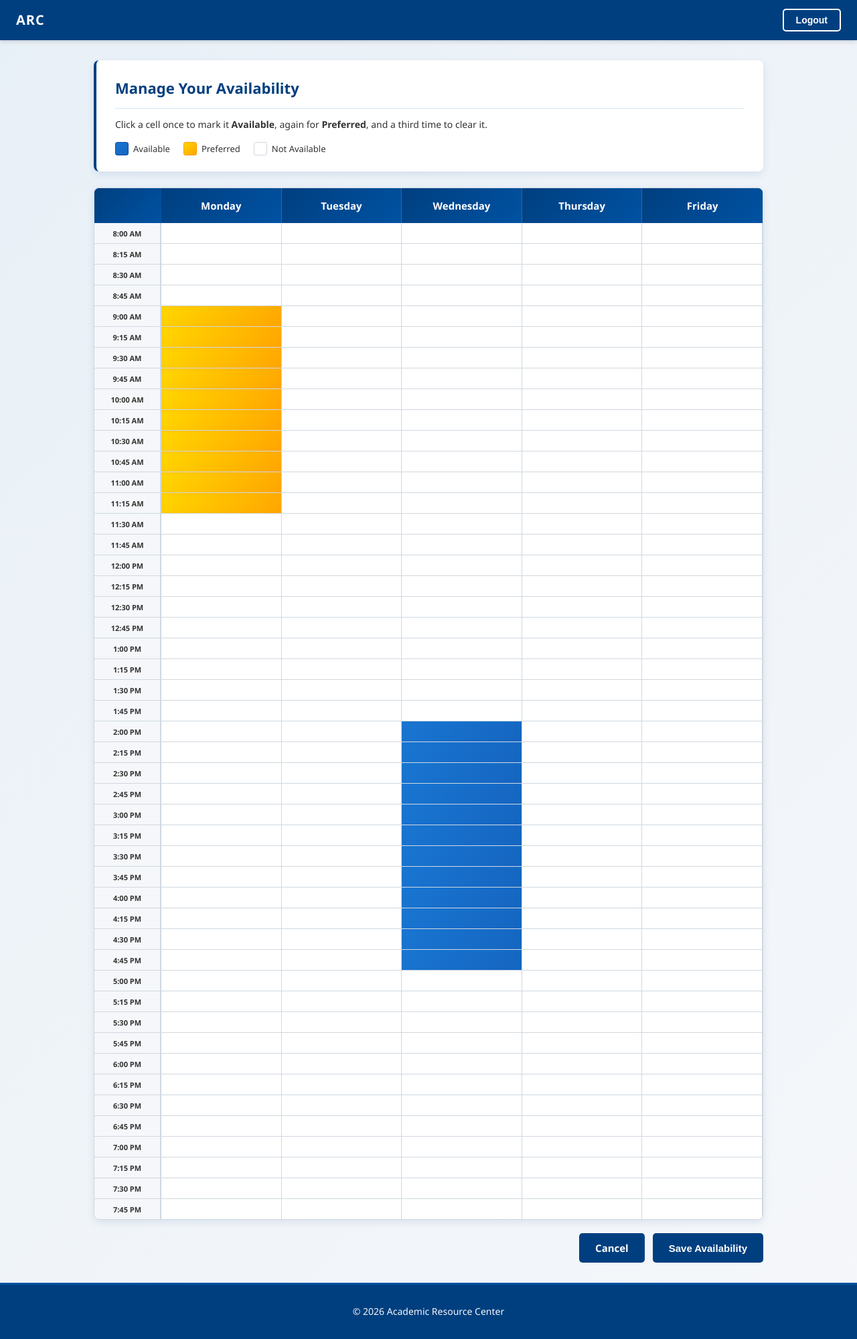
After one commit to GravesSoftwareDev/ARC---Scheduling-App, a Django app: page /availability/ in a window 1280 px wide. The commit adds this page. Shown: the whole page at 67% size. Run offline with Django 5.2, Linux system fonts and the light colour scheme; a user stored in the database is signed in; data comes from the database, SQL or seed files in the repository; both versions use the stored data as it was after the commit.

Commit message:
Availability form done

```diff
--- a/scheduling_app/account/forms.py
+++ b/scheduling_app/account/forms.py
@@ -1,7 +1,7 @@
 from django import forms
 from django.contrib.auth import get_user_model
 from django.contrib.auth.forms import UserCreationForm
-from .models import Subject, OperatingHours
+from .models import Subject, OperatingHours, WeeklyAvailability
 
 User = get_user_model()
 
--- /dev/null
+++ b/scheduling_app/account/templates/account/availability.html
@@ -0,0 +1,183 @@
+{% extends "account/base.html" %}
+{% load custom_filters %}
+{% block title %}Manage Availability - Academic Resource Center{% endblock %}
+
+{% block content %}
+<div class="avail-page-container">
+    <div class="avail-page-header">
+        <h2>Manage Your Availability</h2>
+        <p class="avail-page-subtitle">
+            Click a cell once to mark it <strong>Available</strong>, again for
+            <strong>Preferred</strong>, and a third time to clear it.
+        </p>
+        <div class="avail-legend">
+            <span class="legend-item">
+                <span class="legend-swatch" style="background:linear-gradient(135deg,#1976D2 0%,#1565C0 100%);border:1px solid #0D47A1;"></span>
+                Available
+            </span>
+            <span class="legend-item">
+                <span class="legend-swatch" style="background:linear-gradient(135deg,#FFD700 0%,#FFA500 100%);border:1px solid #FF9800;"></span>
+                Preferred
+            </span>
+            <span class="legend-item">
+                <span class="legend-swatch" style="background:#FFFFFF;border:1px solid var(--border-color);"></span>
+                Not Available
+            </span>
+        </div>
+    </div>
+
+    <form method="post" id="avail-form">
+        {% csrf_token %}
+
+        <div class="hourly-calendar">
+            <!-- Header row -->
+            <div class="calendar-header">
+                <div class="hour-column"></div>
+                {% for day_code, day_name in days %}
+                <div class="day-header">
+                    <span class="day-full">{{ day_name }}</span>
+                    <span class="day-abbr">{{ day_code }}</span>
+                </div>
+                {% endfor %}
+            </div>
+
+            <!-- Grid rows -->
+            <div class="calendar-grid">
+                {% for row in grid %}
+                <div class="calendar-row">
+                    <div class="hour-label">{{ row.display }}</div>
+
+                    {% for day_code, day_name in days %}
+                    {% with cell_type=row.days|dict_lookup:day_code %}
+                    <div class="hour-cell avail-edit {% if cell_type == 'AVAILABLE' %}state-available{% elif cell_type == 'PREFERRED' %}state-preferred{% endif %}"
+                         data-day="{{ day_code }}"
+                         data-hour="{{ row.time.hour|stringformat:'02d' }}"
+                         data-minute="{{ row.time.minute|stringformat:'02d' }}"
+                         data-state="{{ cell_type }}">
+                    </div>
+                    <input type="hidden"
+                           name="slot_{{ day_code }}_{{ row.time.hour|stringformat:'02d' }}_{{ row.time.minute|stringformat:'02d' }}"
+                           id="input_{{ day_code }}_{{ row.time.hour|stringformat:'02d' }}_{{ row.time.minute|stringformat:'02d' }}"
+                           value="{{ cell_type }}">
+                    {% endwith %}
+                    {% endfor %}
+                </div>
+                {% endfor %}
+            </div>
+        </div>
+
+        <div class="avail-actions">
+            <a href="{% url 'dashboard:dashboard' %}" class="btn btn-primary">Cancel</a>
+            <button type="submit" class="btn btn-primary">Save Availability</button>
+        </div>
+    </form>
+</div>
+
+<style>
+.avail-page-container {
+    max-width: 1000px;
+    margin: 30px auto;
+    padding: 0 20px;
+}
+
+.avail-page-header {
+    background: var(--secondary-color);
+    border-left: 4px solid var(--primary-color);
+    border-radius: 8px;
+    box-shadow: 0 4px 12px rgba(0, 63, 127, 0.1);
+    padding: 24px 28px;
+    margin-bottom: 24px;
+}
+
+.avail-page-header h2 {
+    margin: 0 0 8px;
+    color: var(--primary-color);
+    font-size: 22px;
+    font-weight: 600;
+    border-bottom: 2px solid var(--accent-color);
+    padding-bottom: 12px;
+}
+
+.avail-page-subtitle {
+    margin: 12px 0 14px;
+    font-size: 14px;
+    color: var(--text-color);
+}
+
+.avail-legend {
+    display: flex;
+    gap: 20px;
+    font-size: 13px;
+    color: var(--text-color);
+    flex-wrap: wrap;
+}
+
+.legend-item {
+    display: flex;
+    align-items: center;
+    gap: 7px;
+}
+
+.legend-swatch {
+    width: 18px;
+    height: 18px;
+    border-radius: 3px;
+    display: inline-block;
+    flex-shrink: 0;
+}
+
+/* Interactive cell states */
+.hour-cell.avail-edit {
+    cursor: pointer;
+}
+
+.hour-cell.state-available {
+    background: linear-gradient(135deg, #1976D2 0%, #1565C0 100%);
+    box-shadow: inset 0 2px 4px rgba(25, 118, 210, 0.3);
+}
+
+.hour-cell.state-available:hover {
+    background: linear-gradient(135deg, #1976D2 0%, #1565C0 100%);
+    opacity: 0.82;
+}
+
+.hour-cell.state-preferred {
+    background: linear-gradient(135deg, #FFD700 0%, #FFA500 100%);
+    box-shadow: inset 0 2px 4px rgba(255, 168, 0, 0.3);
+}
+
+.hour-cell.state-preferred:hover {
+    background: linear-gradient(135deg, #FFD700 0%, #FFA500 100%);
+    opacity: 0.82;
+}
+
+.avail-actions {
+    display: flex;
+    justify-content: flex-end;
+    gap: 12px;
+    margin-top: 20px;
+}
+</style>
+
+<script>
+document.querySelectorAll('.avail-edit').forEach(function(cell) {
+    cell.addEventListener('click', function() {
+        var day    = cell.dataset.day;
+        var hour   = cell.dataset.hour;
+        var minute = cell.dataset.minute;
+        var state  = cell.dataset.state;
+
+        // Cycle: '' -> 'AVAILABLE' -> 'PREFERRED' -> ''
+        var next = state === '' ? 'AVAILABLE' : state === 'AVAILABLE' ? 'PREFERRED' : '';
+
+        cell.dataset.state = next;
+        cell.classList.remove('state-available', 'state-preferred');
+        if (next === 'AVAILABLE')  cell.classList.add('state-available');
+        if (next === 'PREFERRED')  cell.classList.add('state-preferred');
+
+        var input = document.getElementById('input_' + day + '_' + hour + '_' + minute);
+        if (input) input.value = next;
+    });
+});
+</script>
+{% endblock %}
--- a/scheduling_app/account/templates/account/dashboard.html
+++ b/scheduling_app/account/templates/account/dashboard.html
@@ -12,6 +12,7 @@
             <p><strong>Subjects:</strong> {{ user.subjects.all|join:", " }}</p>
             {% endif %}
             <p><strong><a href="{% url 'dashboard:password_change' %}">Change Password</a></strong></p>
+            <p><strong><a href="{% url 'dashboard:manage_availability' %}">Manage Availability</a></strong></p>
             {% if user.role == 'ADMIN' %}
             <p><strong><a href="{% url 'dashboard:registration' %}">Register Employee</a></strong></p>
             <p><strong><a href="{% url 'dashboard:operating_hours' %}">Edit Operating Hours</a></strong></p>
--- a/scheduling_app/account/urls.py
+++ b/scheduling_app/account/urls.py
@@ -30,4 +30,5 @@ urlpatterns = [
     path('password-reset/complete/', auth_views.PasswordResetCompleteView.as_view(template_name='account/registration/password_reset_complete.html'), name='password_reset_complete'),
     path('registration/', views.registration, name='registration'),
     path('operating-hours/', views.operating_hours, name='operating_hours'),
+    path('availability/', views.manage_availability, name='manage_availability'),
 ]
--- a/scheduling_app/account/views.py
+++ b/scheduling_app/account/views.py
@@ -110,6 +110,120 @@ def dashboard(request):
 
     return render(request, 'account/dashboard.html', context)
 
+def _build_time_slots(start_time, end_time):
+    """Return a list of time objects at 15-minute intervals from start_time up to (not including) end_time."""
+    slots = []
+    current = start_time
+    while current < end_time:
+        slots.append(current)
+        total_minutes = current.hour * 60 + current.minute + 15  # advance 15 min
+        current = time(total_minutes // 60, total_minutes % 60)
+    return slots
+
+
+def _slot_display(t):
+    h, m = t.hour, t.minute
+    if h == 0:
+        return f"12:{m:02d} AM"
+    elif h < 12:
+        return f"{h}:{m:02d} AM"
+    elif h == 12:
+        return f"12:{m:02d} PM"
+    else:
+        return f"{h - 12}:{m:02d} PM"
+
+
+@login_required
+def manage_availability(request):
+    days = [
+        ('MON', 'Monday'), ('TUE', 'Tuesday'), ('WED', 'Wednesday'),
+        ('THU', 'Thursday'), ('FRI', 'Friday'),
+    ]
+
+    operating_hours = {}
+    for day_code, _ in days:
+        oh, _ = OperatingHours.objects.get_or_create(
+            day_of_week=day_code,
+            defaults={'start_time': time(8, 0), 'end_time': time(18, 0)},
+        )
+        operating_hours[day_code] = {'start': oh.start_time, 'end': oh.end_time}
+
+    # All days share the same boundary for the grid
+    grid_start = operating_hours[days[0][0]]['start']
+    grid_end = operating_hours[days[0][0]]['end']
+    # 15-minute slots spanning the operating day
+    slots = _build_time_slots(grid_start, grid_end)
+
+    if request.method == 'POST':
+        WeeklyAvailability.objects.filter(user=request.user).delete()
+
+        for day_code, _ in days:
+            block_start = None
+            block_type = None
+
+            for slot in slots:
+                key = f"slot_{day_code}_{slot.hour:02d}_{slot.minute:02d}"
+                slot_type = request.POST.get(key, '')
+
+                if slot_type in ('AVAILABLE', 'PREFERRED'):
+                    if block_start is None:
+                        block_start = slot
+                        block_type = slot_type
+                    elif slot_type != block_type:
+                        # End current block, start a new one
+                        WeeklyAvailability.objects.create(
+                            user=request.user, day_of_week=day_code,
+                            start_time=block_start, end_time=slot,
+                            availability_type=block_type,
+                        )
+                        block_start = slot
+                        block_type = slot_type
+                else:
+                    if block_start is not None:
+                        WeeklyAvailability.objects.create(
+                            user=request.user, day_of_week=day_code,
+                            start_time=block_start, end_time=slot,
+                            availability_type=block_type,
+                        )
+                        block_start = None
+                        block_type = None
+
+            # Close any block that runs to end of day
+            if block_start is not None:
+                last_slot = slots[-1]
+                end_total = last_slot.hour * 60 + last_slot.minute + 15
+                end_time = time(end_total // 60, end_total % 60)
+                WeeklyAvailability.objects.create(
+                    user=request.user, day_of_week=day_code,
+                    start_time=block_start, end_time=end_time,
+                    availability_type=block_type,
+                )
+
+        return redirect('dashboard:dashboard')
+
+    # Prefill grid with saved availability
+    existing = list(WeeklyAvailability.objects.filter(user=request.user))
+    grid = []
+    for slot in slots:
+        row = {'time': slot, 'display': _slot_display(slot), 'days': {}}
+        for day_code, _ in days:
+            cell_type = ''
+            for avail in existing:
+                if avail.day_of_week == day_code and avail.start_time <= slot < avail.end_time:
+                    cell_type = avail.availability_type
+                    break
+            row['days'][day_code] = cell_type
+        grid.append(row)
+
+    context = {
+        'grid': grid,
+        'days': days,
+        'start_hour': grid_start.hour,
+        'end_hour': grid_end.hour,
+    }
+    return render(request, 'account/availability.html', context)
+
+
 @login_required
 @user_passes_test(lambda u: u.role == 'ADMIN')
 def registration(request):
```
Also changed, not shown: scheduling_app/db.sqlite3.
